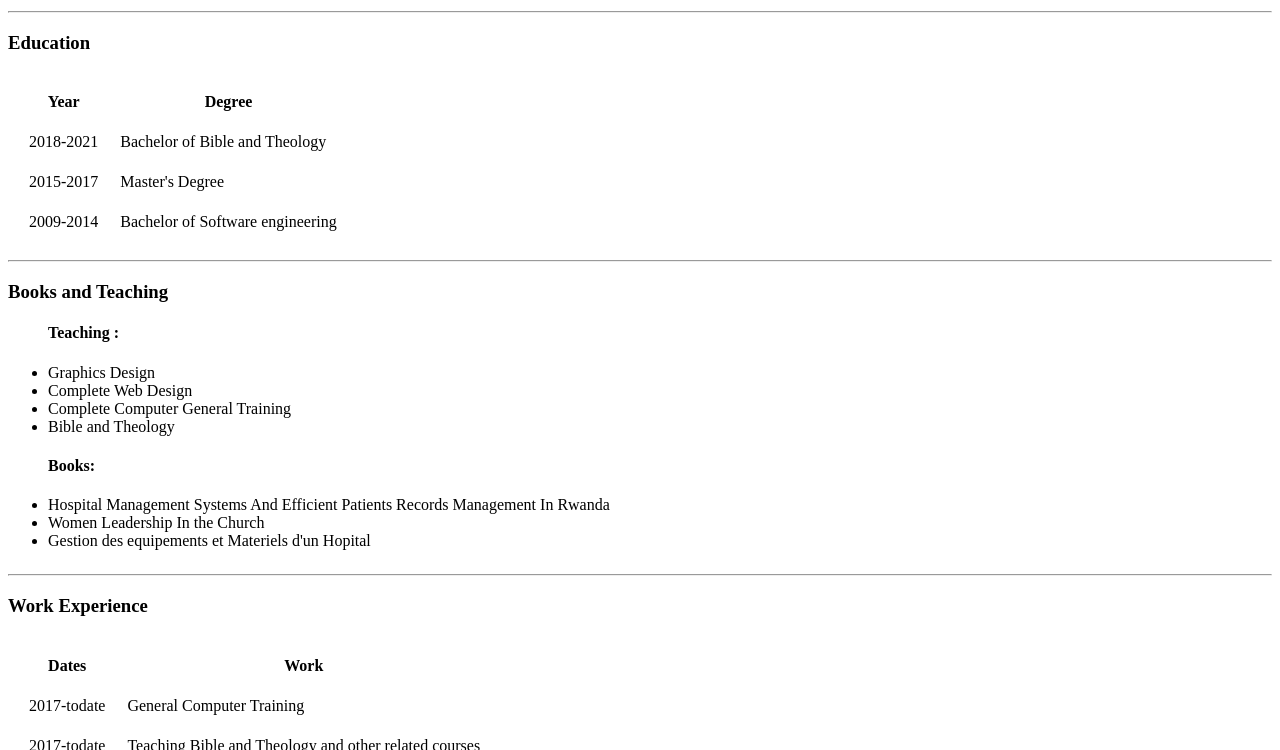
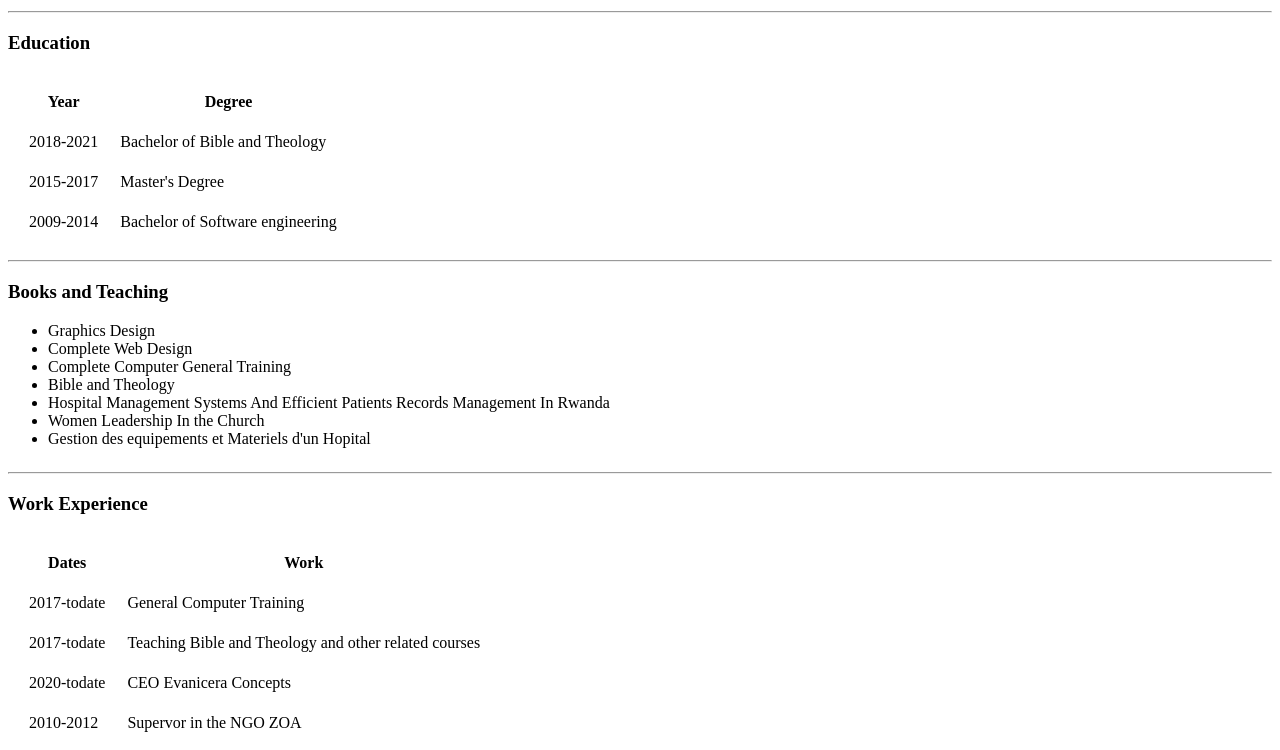
Before and after one commit to Celestin254/Celestin, a plain HTML site: page index.html in a window 1280 px wide. Shown: the part 351-1101 px from the top of the page. Drawn offline with Linux system fonts and the light colour scheme.

Commit message:
Add Initial Website files

```diff
--- a/index.html
+++ b/index.html
@@ -45,14 +45,12 @@
 <hr>
 <table >
   <h3> Books and Teaching</h3>
+  <ul  >
 
-  <ul  >
-      <h4> Teaching :</h4>
     <li> Graphics Design</li>
     <li> Complete Web Design </li>
     <li> Complete Computer General Training </li>
     <li> Bible and Theology </li>
-      <h4> Books: </h4>
     <li> Hospital Management Systems And Efficient Patients Records Management In Rwanda</li>
     <li> Women Leadership In the Church </li>
     <li> Gestion des equipements et Materiels d'un Hopital </li>
```
